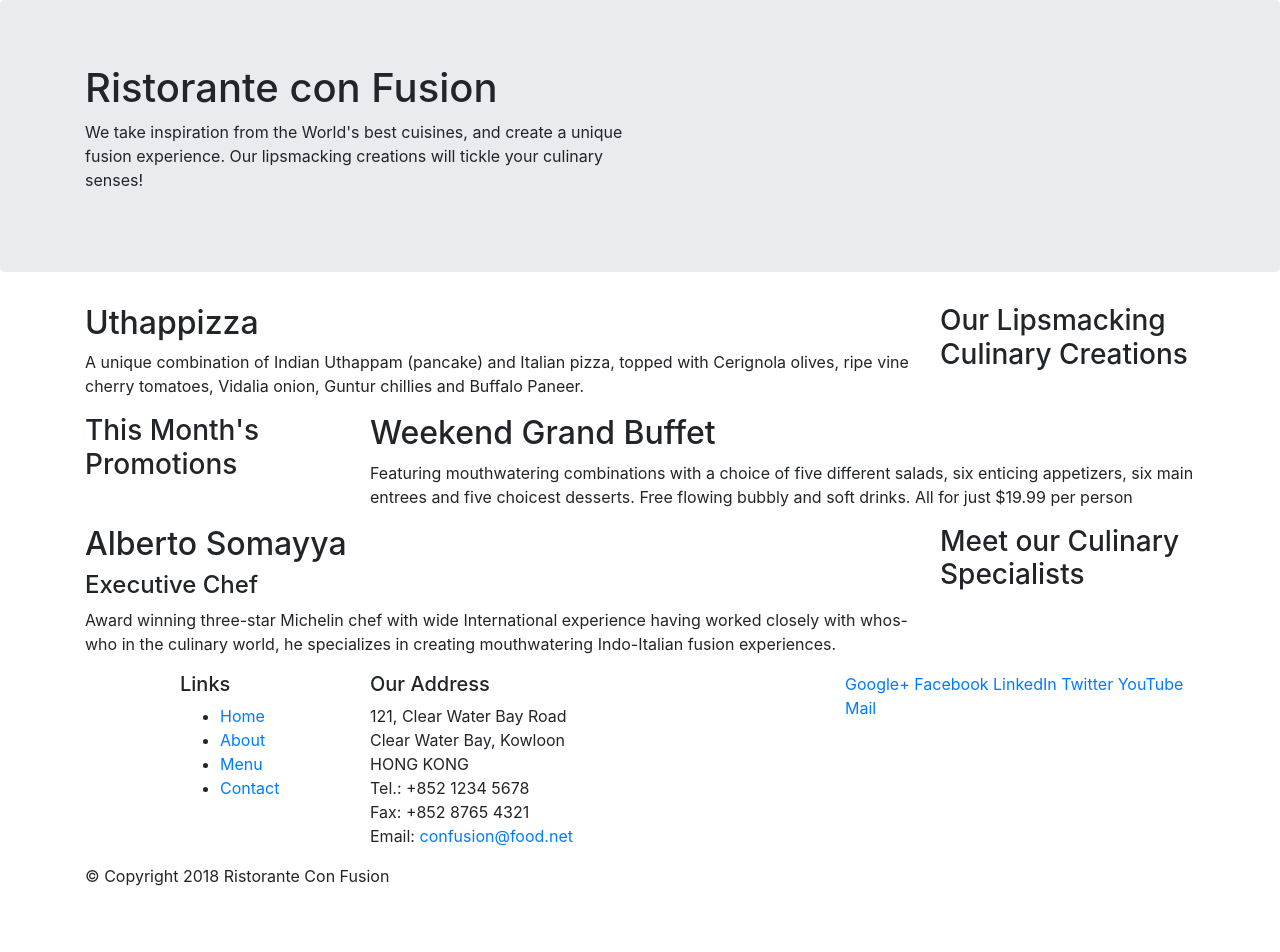
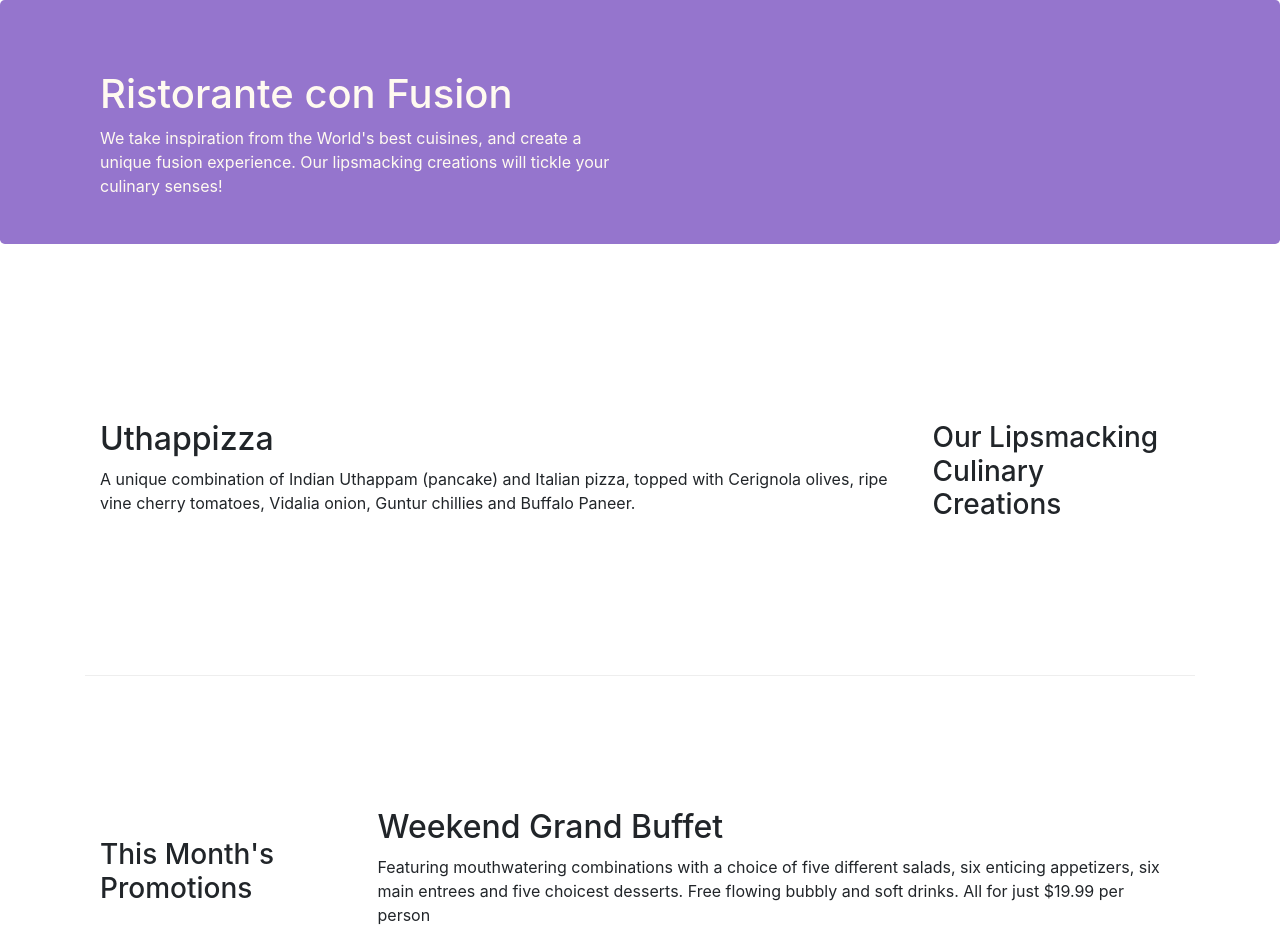
Before and after one commit to pratapsingh3/mernstack, a website: page index.html in a window 1280 px wide. Shown: the top 952 px of the page. Before the commit the page ends 904 px from the top, so only its background shows below. Drawn offline with nearby package versions, Linux system fonts and the light colour scheme.

Commit message:
Bootstrap grid2

```diff
--- /dev/null
+++ b/css/style.css
@@ -0,0 +1,30 @@
+.row-header {
+    margin: 0px;
+    padding : 0pxauto;
+}
+
+.row-content{
+    margin: 0px auto;
+    padding: 50px 0px 50px 0px;
+    border-bottom: 1px ridge;
+    min-height: 400px;
+}
+
+.footer{
+    background-color: #D1C4E9;
+    margin: 0px auto;
+    padding: 20px 0px;
+}
+
+.jumbotron{
+    padding: 70px 30px 30px;\
+    margin: 0px auto;
+    background: #9575CD;
+    color: floralwhite;
+}
+
+.address{
+    font-size: 80%;
+    margin: 0px;
+    color: #0f0f0f;
+}
--- a/index.html
+++ b/index.html
@@ -9,13 +9,14 @@
 
     <!-- Bootstrap CSS -->
     <link rel="stylesheet" href="node_modules/bootstrap/dist/css/bootstrap.min.css">
+    <link rel="stylesheet" href="css/style.css">
 </head>
 
 <body>
 
     <header class="jumbotron">
         <div class="container">
-            <div class="row">
+            <div class="row row-header">
                 <div class="col-12 col-sm-6">
                     <h1>Ristorante con Fusion</h1>
                     <p>We take inspiration from the World's best cuisines, and create a unique fusion experience. Our lipsmacking creations will tickle your culinary senses!</p>
@@ -27,7 +28,7 @@
     </header>
 
     <div class="container">
-        <div class="row">
+        <div class="row row-content align-items-center">
             <div class="col-12 col-sm-4 order-sm-last col-md-3">
                 <h3>Our Lipsmacking Culinary Creations</h3>
             </div>
@@ -38,7 +39,7 @@
         </div>
 
 
-        <div class="row">
+        <div class="row row-content align-items-center">
             <div class="col-12 col-sm-4 col-md-3">
                 <h3>This Month's Promotions</h3>
             </div>
@@ -48,7 +49,7 @@
             </div>
         </div>
 
-        <div class="row">
+        <div class="row row-content align-items-center">
             <div class="col-12 col-sm-4 order-sm-last col-md-3">
                 <h3>Meet our Culinary Specialists</h3>
             </div>
@@ -60,12 +61,12 @@
         </div>
     </div>
 
-    <footer>
+    <footer class="footer">
         <div class="container">
             <div class="row">
                 <div class="col-4 offset-1 col-sm-2">
                     <h5>Links</h5>
-                    <ul>
+                    <ul class="list-unstyled">
                         <li><a href="#">Home</a></li>
                         <li><a href="#">About</a></li>
                         <li><a href="#">Menu</a></li>
@@ -83,8 +84,8 @@
 		              Email: <a href="mailto:confusion@food.net">confusion@food.net</a>
 		           </address>
                 </div>
-                <div class="col-12 col-sm-4">
-                    <div>
+                <div class="col-12 col-sm-4 align-self-center">
+                    <div class="text-center">
                         <a href="http://google.com/+">Google+</a>
                         <a href="http://www.facebook.com/profile.php?id=">Facebook</a>
                         <a href="http://www.linkedin.com/in/">LinkedIn</a>
@@ -94,7 +95,7 @@
                     </div>
                 </div>
            </div>
-           <div class= "row">
+           <div class= "row justify-content-center">
                 <div class="col-auto">
                     <p>© Copyright 2018 Ristorante Con Fusion</p>
                 </div>
```
